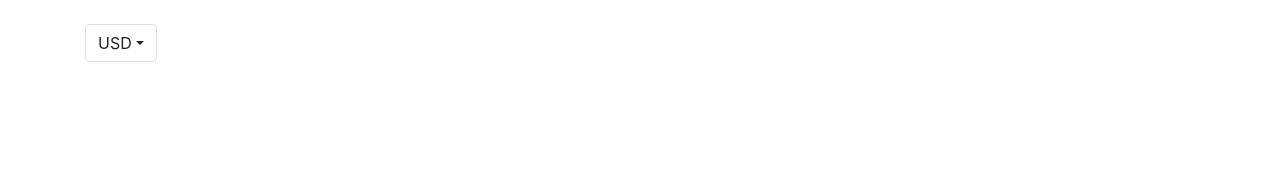
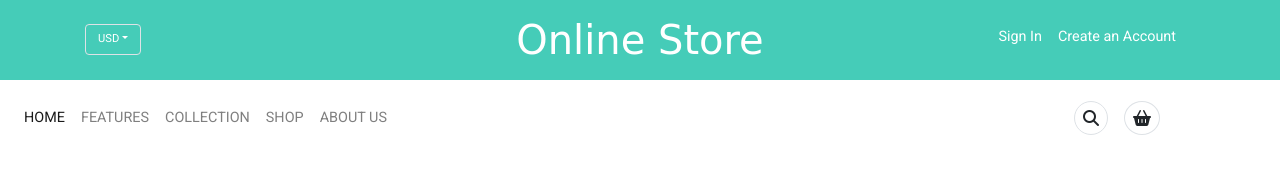
Before and after one commit to morteza-develop/template-3, a plain HTML site: page index.html in a window 1280 px wide. Drawn offline with nearby package versions, Linux system fonts and the light colour scheme; a web font is replaced by a local one.

Commit message:
end header

```diff
--- a/index.html
+++ b/index.html
@@ -1,14 +1,17 @@
 <!DOCTYPE html>
 <html lang="en">
+
 <head>
     <meta charset="UTF-8">
     <meta name="viewport" content="width=device-width, initial-scale=1.0">
     <meta http-equiv="X-UA-Compatible" content="ie=edge">
     <link rel="stylesheet" href="style/main.css">
-    <link rel="stylesheet" href="https://stackpath.bootstrapcdn.com/bootstrap/4.5.0/css/bootstrap.min.css" integrity="sha384-9aIt2nRpC12Uk9gS9baDl411NQApFmC26EwAOH8WgZl5MYYxFfc+NcPb1dKGj7Sk" crossorigin="anonymous">
+    <link rel="stylesheet" href="https://stackpath.bootstrapcdn.com/bootstrap/4.5.0/css/bootstrap.min.css"
+        integrity="sha384-9aIt2nRpC12Uk9gS9baDl411NQApFmC26EwAOH8WgZl5MYYxFfc+NcPb1dKGj7Sk" crossorigin="anonymous">
     <script src="https://kit.fontawesome.com/d5764c6aa7.js" crossorigin="anonymous"></script>
     <title>Online Store</title>
 </head>
+
 <body>
     <!-- start header     -->
     <header>
@@ -16,13 +19,58 @@
             <div class="row">
                 <div class="col-md-4 col-sm-12 col-12">
                     <div class="btn-group">
-                        <button class="btn border dropdown-toggle my-md-4 my-2" data-toggle="dropdown" aria-haspopup="true" aria-expanded="false">USD</button>
+                        <button class="btn border dropdown-toggle my-md-4 my-2 text-white" data-toggle="dropdown"
+                            aria-haspopup="true" aria-expanded="false">USD</button>
                         <div class="dropdown-menu">
                             <a href="#" class="dropdown-item">ERU - Euro</a>
                         </div>
                     </div>
                 </div>
+                <div class="col-md-4 col-12 text-center">
+                    <h1 class="my-md-3 site-title text-white">Online Store</h1>
+                </div>
+                <div class="col-md-4 col-12 text-right">
+                    <p class="my-md-4 col-12 header-links">
+                        <a href="#" class="px-2">Sign In</a>
+                        <a href="#" class="px-1">Create an Account</a>
+                    </p>
+                </div>
             </div>
+        </div>
+        <div class="container-fluid p-0">
+            <nav class="navbar navbar-expand-lg navbar-light bg-white">
+                <button class="navbar-toggler" type="button" data-toggle="collapse" data-target="#navbarNav"
+                    aria-controls="navbarNav" aria-expanded="false" aria-label="Toggle navigation">
+                    <span class="navbar-toggler-icon"></span>
+                </button>
+                <div class="collapse navbar-collapse" id="navbarNav">
+                    <ul class="navbar-nav">
+                        <li class="nav-item active">
+                            <a class="nav-link" href="#">HOME <span class="sr-only">(current)</span></a>
+                        </li>
+                        <li class="nav-item">
+                            <a class="nav-link" href="#">FEATURES</a>
+                        </li>
+                        <li class="nav-item">
+                            <a class="nav-link" href="#">COLLECTION</a>
+                        </li>
+                        <li class="nav-item">
+                            <a class="nav-link" href="#">SHOP</a>
+                        </li>
+                        <li class="nav-item">
+                            <a class="nav-link" href="#">ABOUT US</a>
+                        </li>
+                    </ul>
+                </div>
+                <div class="navbar-nav">
+                    <li class="nav-item border rounded-circle mx-2 search-icon">
+                        <i class="fas fa-search p-2"></i>
+                    </li>
+                    <li class="nav-item border rounded-circle mx-2 basket-icon">
+                        <i class="fas fa-shopping-basket p-2"></i>
+                    </li>
+                </div>
+            </nav>
         </div>
     </header>
     <!-- end header     -->
@@ -37,8 +85,15 @@
 
 
 
-    <script src="https://code.jquery.com/jquery-3.5.1.slim.min.js" integrity="sha384-DfXdz2htPH0lsSSs5nCTpuj/zy4C+OGpamoFVy38MVBnE+IbbVYUew+OrCXaRkfj" crossorigin="anonymous"></script>
-    <script src="https://cdn.jsdelivr.net/npm/popper.js@1.16.0/dist/umd/popper.min.js" integrity="sha384-Q6E9RHvbIyZFJoft+2mJbHaEWldlvI9IOYy5n3zV9zzTtmI3UksdQRVvoxMfooAo" crossorigin="anonymous"></script>
-    <script src="https://stackpath.bootstrapcdn.com/bootstrap/4.5.0/js/bootstrap.min.js" integrity="sha384-OgVRvuATP1z7JjHLkuOU7Xw704+h835Lr+6QL9UvYjZE3Ipu6Tp75j7Bh/kR0JKI" crossorigin="anonymous"></script>
+    <script src="https://code.jquery.com/jquery-3.5.1.slim.min.js"
+        integrity="sha384-DfXdz2htPH0lsSSs5nCTpuj/zy4C+OGpamoFVy38MVBnE+IbbVYUew+OrCXaRkfj" crossorigin="anonymous">
+    </script>
+    <script src="https://cdn.jsdelivr.net/npm/popper.js@1.16.0/dist/umd/popper.min.js"
+        integrity="sha384-Q6E9RHvbIyZFJoft+2mJbHaEWldlvI9IOYy5n3zV9zzTtmI3UksdQRVvoxMfooAo" crossorigin="anonymous">
+    </script>
+    <script src="https://stackpath.bootstrapcdn.com/bootstrap/4.5.0/js/bootstrap.min.js"
+        integrity="sha384-OgVRvuATP1z7JjHLkuOU7Xw704+h835Lr+6QL9UvYjZE3Ipu6Tp75j7Bh/kR0JKI" crossorigin="anonymous">
+    </script>
 </body>
+
 </html>
--- a/style/main.css
+++ b/style/main.css
@@ -0,0 +1,69 @@
+@import url('https://fonts.googleapis.com/css2?family=Anton&family=Gugi&family=Lato&family=Roboto&family=Sofia&display=swap');
+
+:root{
+    --light-gray: #2b3032a1;
+    --primary-color: #45ccb8;
+    --booder: #2b303218;
+    --text-color: #ff686b;
+    --roboto: "Roboto",sans-serif;
+    --gugi: "Gugi", cursive;
+    --sofia: "Sofia", cursive;
+}
+
+.primary-color{
+    color:var(--primary-color);
+}
+
+.bg-primary-color{
+    background-color: var(--primary-color) !important;
+}
+
+.text-color{
+    color:var(--text-color);
+}
+
+.font-roboto{
+    font-family: var(--roboto);
+}
+
+.lightblue{
+    color: lightblue;
+}
+
+/* header */
+
+header{
+    background-color: var(--primary-color);
+    font-family: var(--roboto);
+}
+
+header .site-title{
+    font-family: var(--gugi);
+}
+
+.container .dropdown-toggle, .container .dropdown-item{
+    font-size: 0.7em;
+}
+
+.header-links a {
+    font-size: 0.9em;
+    text-decoration: none;
+    color: #fff;
+}
+
+.navbar-nav{
+    padding: 0.8em 0em;
+}
+
+.navbar-nav .nav-link{
+    font-size: 0.9em;
+    color:var(--light-gray);
+}
+
+.navbar-nav .nav-item .nav-link {
+    padding: 0 1.3em;
+}
+
+.navbar-nav .basket-icon{
+    margin-right: 6.5rem !important;
+}
```
